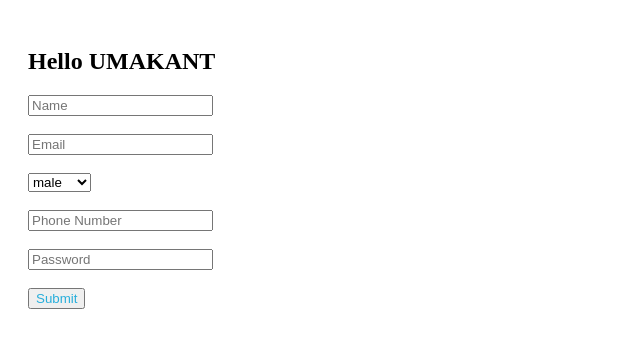
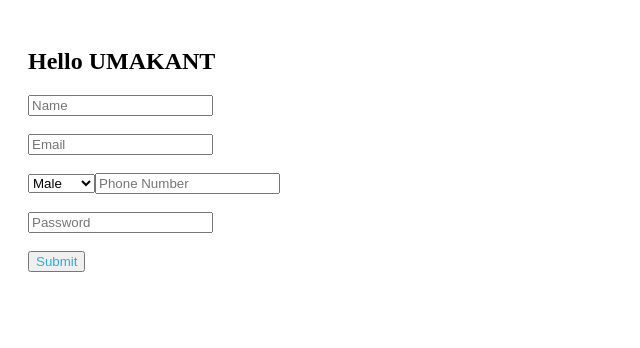
Before and after one commit to acciojob/signup-form-react-rrtiwari, a React app: page / in a window 1280 px wide. Shown: the top 348 px of the page, without its empty margins (0-640 px from the left). Built offline with nearby package versions, Linux system fonts and the light colour scheme.

Commit message:
Fix gender options casing in select dropdown
Updated gender options in the select dropdown to use proper casing.

```diff
--- a/src/components/App.js
+++ b/src/components/App.js
@@ -65,16 +65,12 @@ function App() {
           onChange={(e) => setEmail(e.target.value)}
         /><br/><br/>
 
-        <select
-         data-testid="gender"
-  value={gender}
-  onChange={(e) => setGender(e.target.value)}
->
-  <option value="male">male</option>
-  <option value="female">female</option>
-  <option value="other">other</option>
-</select>
-<br/><br/>
+        <select data-testid="gender" value={gender} onChange={(e) => setGender(e.target.value)}>
+        <option value="Male">Male</option>
+        <option value="Female">Female</option>
+        <option value="Other">other</option>
+        </select>
+
 
         <input
           data-testid="phoneNumber"
```
